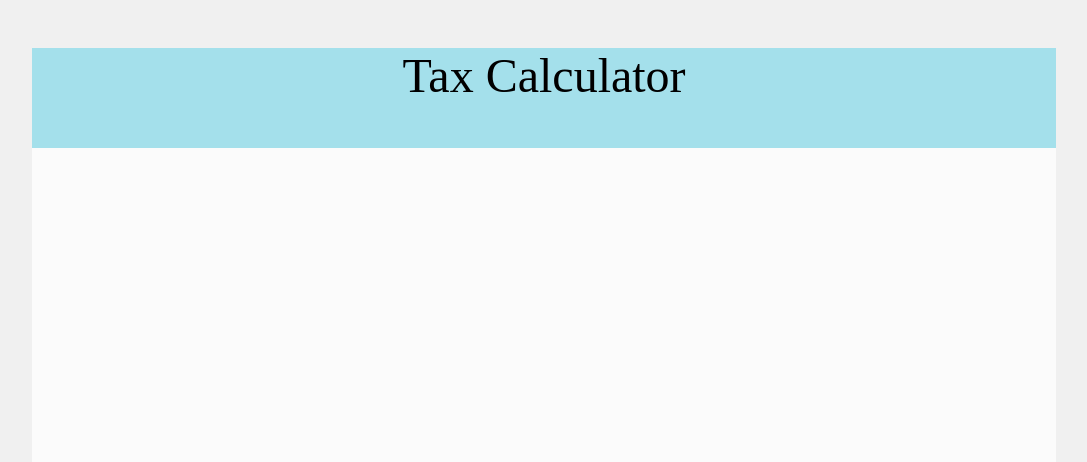
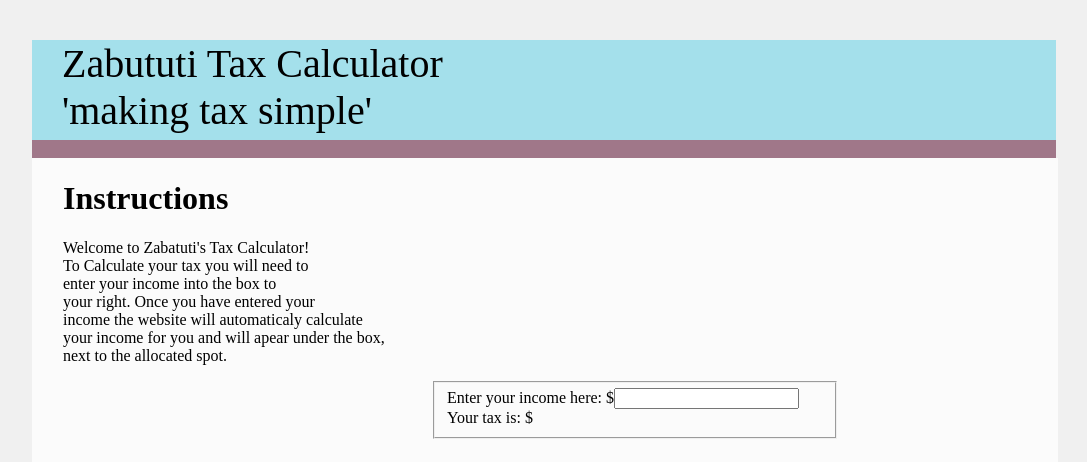
Before and after one commit to SMMC-Digital-Technology/WEB-2016_1_CyanButton, a plain HTML site: page tax.html in a window 1280 px wide. Shown: the whole page, without its empty margins (96-1183 px from the left). Drawn offline with Linux system fonts and the light colour scheme.

```diff
--- a/tax.css
+++ b/tax.css
@@ -13,9 +13,31 @@
     background: #A4E0EB;
     width: 100%;
     height: 100px;
-    font-size:3em;
+    font-size:2.5em;
+    font-family: linux libertine display g;
     text-align: left;
     color: black;
+
+}
+
+
+nav {
+      background: #A07789;
+      width: 100%;
+}
+
+nav ul {
+    list-style: none;
+    text-align: center;
+    padding: 0;
+    margin: 0;
+}
+
+nav li {
+    display: inline-block;
+    width: auto;
+    padding: 0;
+    margin: 5px;
 }
 
 
@@ -23,4 +45,24 @@
     background: #FBFBFB;
     height: 556px;
     width: 100%;
+    border: 1px solid #FBFBFB;
 }
+
+
+h1 {
+
+padding-left: 30px;
+}
+
+p {
+padding-left: 30px;}
+
+
+fieldset {
+    margin-left: 400px;
+    margin-right: 220px;
+    float: inherit: 10px;
+}
+
+output {
+}
--- a/tax.html
+++ b/tax.html
@@ -12,11 +12,50 @@
 
 
         <header>
-            <!-- Page Heading -->
-            <p><center>Tax Calculator</center></p>
+                <!-- Page Heading -->
+            <p>Zabututi Tax Calculator<br>
+            'making tax simple'</p>
+
+
 
         </header>
+
+        <nav>
+            <!-- Navigation Bar
+home, about us, cupcakes, ordernow and contact us
+-->
+            <ul>
+                <li><a href=""> </a></li>
+            </ul>
+        </nav>
+
          <div id="content">
+        <!--Content of page
+            instructions, graph, input and output boxes -->
+
+             <h1>Instructions</h1>
+             <p> Welcome to Zabatuti's Tax Calculator! <br>
+                 To Calculate your tax you will need to <br>
+                 enter your income into the box to <br>
+                 your right.  Once you have entered your<br>
+                 income the website will automaticaly calculate <br>
+                your income for you and will apear under the box, <br>
+                 next to the allocated spot.
+             </p>
+
+             <fieldset>
+                <!-- input and out put boxes for income-->
+       <lable>Enter your income here: $<input type="number" id="box" oninput="changeStuff()">
+            </lable> <br>
+
+      <lable>Your tax is: $<output id="output"></output></lable>
+
+
+
+        <script src="tax.js">
+        </script>
+           </fieldset>
+
 
         </div>
      </body>
```
